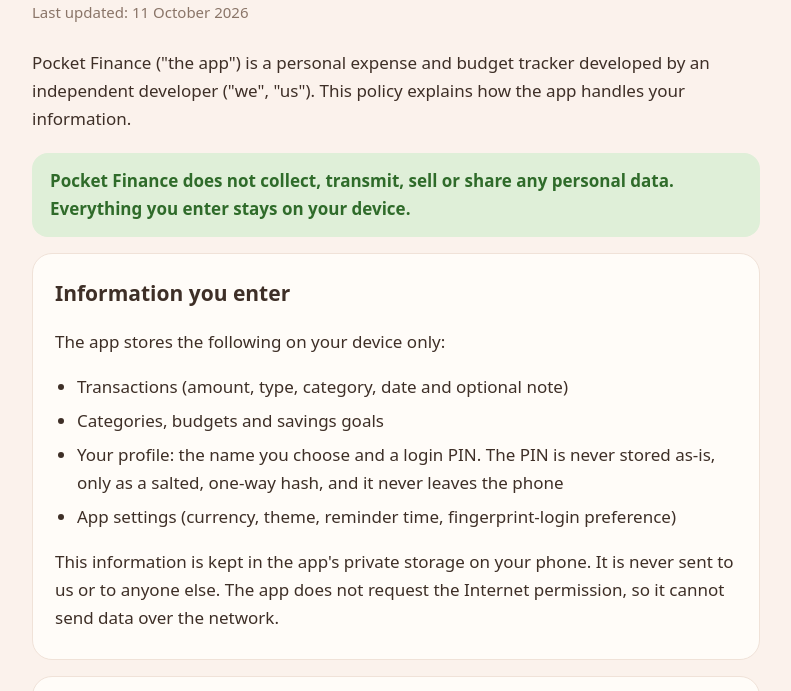
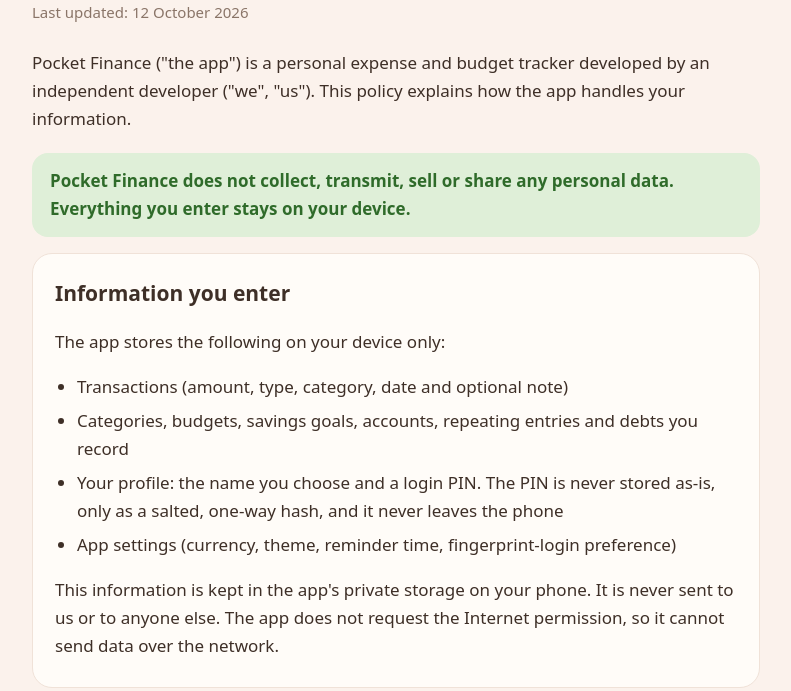
Before and after one commit to Nayeepratham/Pocket-Finance-App, a plain HTML site: page docs/privacy-policy.html in a window 1280 px wide. Shown: the part 104-795 px from the top of the page, without its empty margins (244-1035 px from the left). Drawn offline with Linux system fonts and the light colour scheme.

Commit message:
Add files via upload

```diff
--- a/docs/privacy-policy.html
+++ b/docs/privacy-policy.html
@@ -46,7 +46,7 @@
   <header>
     <div class="app">Pocket Finance</div>
     <h1>Privacy Policy</h1>
-    <p class="updated">Last updated: 11 October 2026</p>
+    <p class="updated">Last updated: 12 October 2026</p>
   </header>
 
   <p>Pocket Finance ("the app") is a personal expense and budget tracker developed by an independent developer ("we", "us"). This policy explains how the app handles your information.</p>
@@ -58,7 +58,7 @@
     <p>The app stores the following on your device only:</p>
     <ul>
       <li>Transactions (amount, type, category, date and optional note)</li>
-      <li>Categories, budgets and savings goals</li>
+      <li>Categories, budgets, savings goals, accounts, repeating entries and debts you record</li>
       <li>Your profile: the name you choose and a login PIN. The PIN is never stored as-is, only as a salted, one-way hash, and it never leaves the phone</li>
       <li>App settings (currency, theme, reminder time, fingerprint-login preference)</li>
     </ul>
@@ -89,6 +89,7 @@
     <ul>
       <li><strong>Notifications</strong> (Android 13+): used only to show the optional daily reminder you turn on. You can turn it off at any time.</li>
       <li><strong>Biometric</strong>: used only if you turn on "Log in with fingerprint". Your fingerprint or face data is handled entirely by Android; the app never has access to it.</li>
+      <li><strong>Run at startup and keep awake</strong>: used only so the daily reminder and repeating entries still run on time after the phone restarts. They do not access any of your data outside the app.</li>
     </ul>
   </section>
 
```
